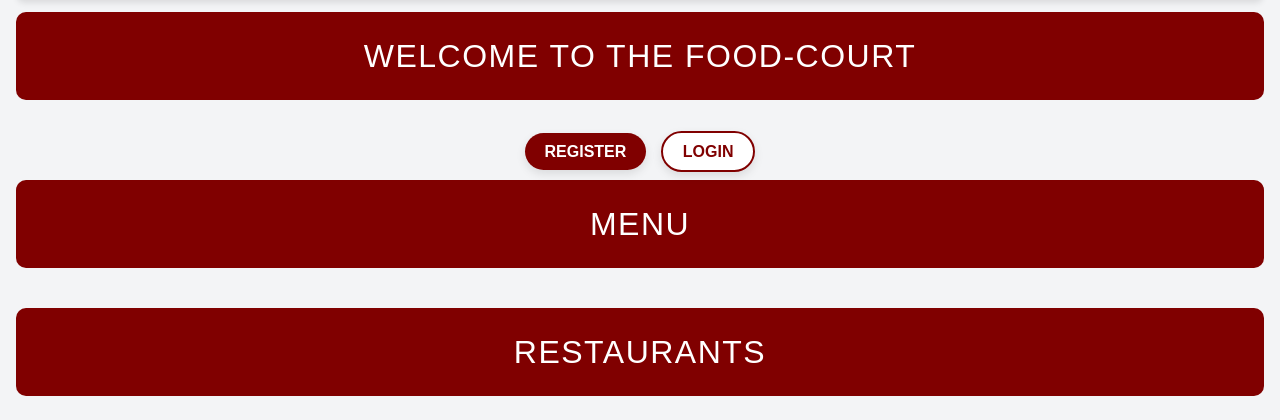
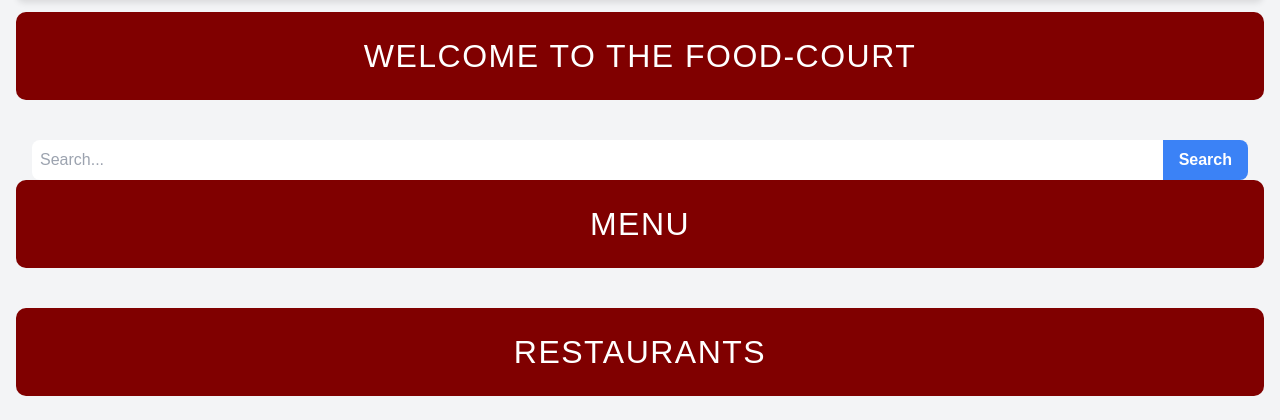
Before and after one commit to The-Grit-Agencies/food-court-g4, a Python web app: template templates/home.html in a window 1280 px wide. Shown: the part 68-488 px from the top of the page. Run offline with Jinja, Linux system fonts and the light colour scheme; the template is opened without the code that fills it, so the values that code supplies are empty.

```diff
--- a/templates/home.html
+++ b/templates/home.html
@@ -132,11 +132,17 @@
         <h1>Welcome to The Food-Court</h1>
     </div>
 
-    <div class="text-center mb-4">
+    <!-- <div class="text-center mb-4">
         <a href="{{ url_for('main.register') }}" class="btn btn-custom">Register</a>
         <a href="{{ url_for('main.login') }}" class="btn btn-custom-secondary">Login</a>
-    </div>
-
+    </div> -->
+<!-- search bar -->
+<div class="mt-6 mx-4">
+    <form action="{{url_for('main.search')}}" method="GET" class="flex items-center">
+        <input type="text" name="q" placeholder="Search..." class="flex-grow p-2 border-gray-300 rounded-l-lg">
+        <button type="submit" class="bg-blue-500 hover:bg-blue-700 text-white font-bold py-2 px-4 rounded-r-lg">Search</button>
+    </form>
+ </div>
     <h2 class="section-heading">Menu</h2>
     <div class="row">
         {% for item in menu_items %}
```
